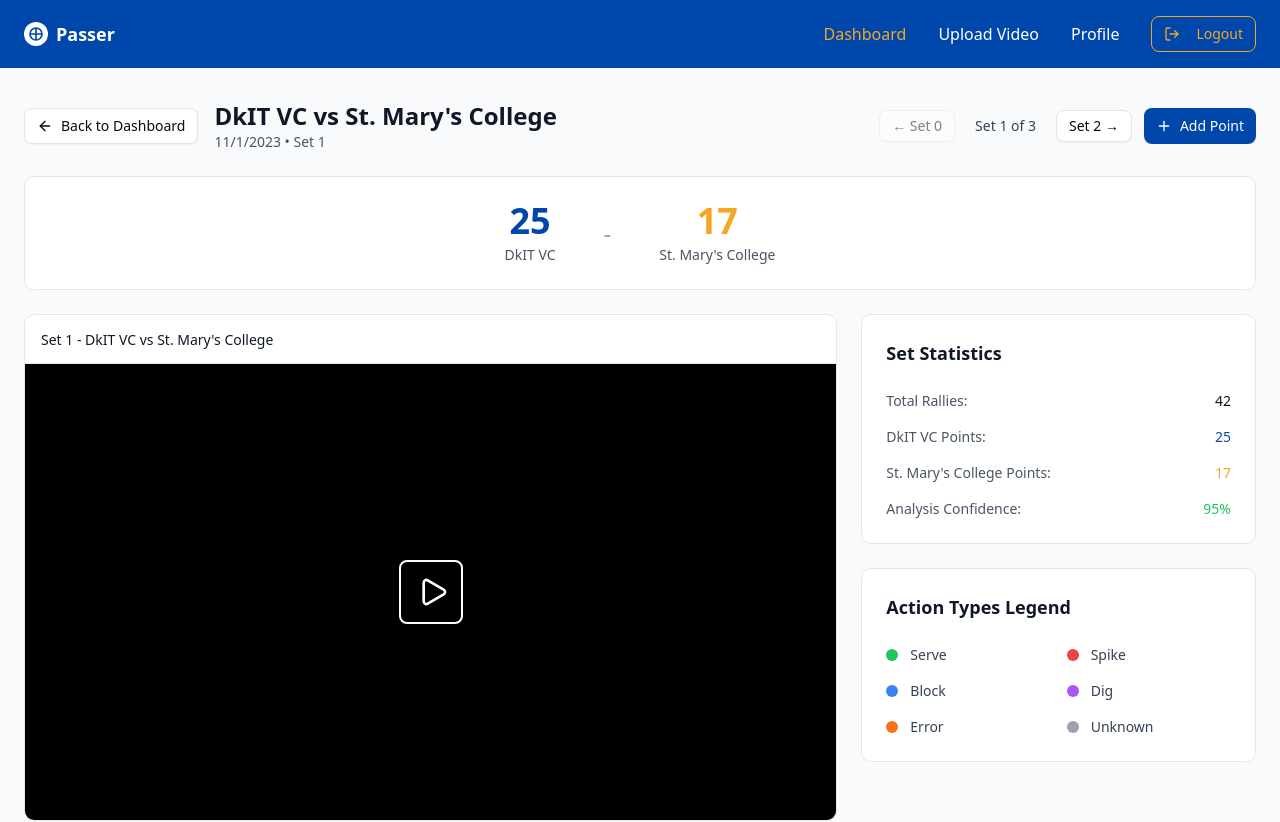
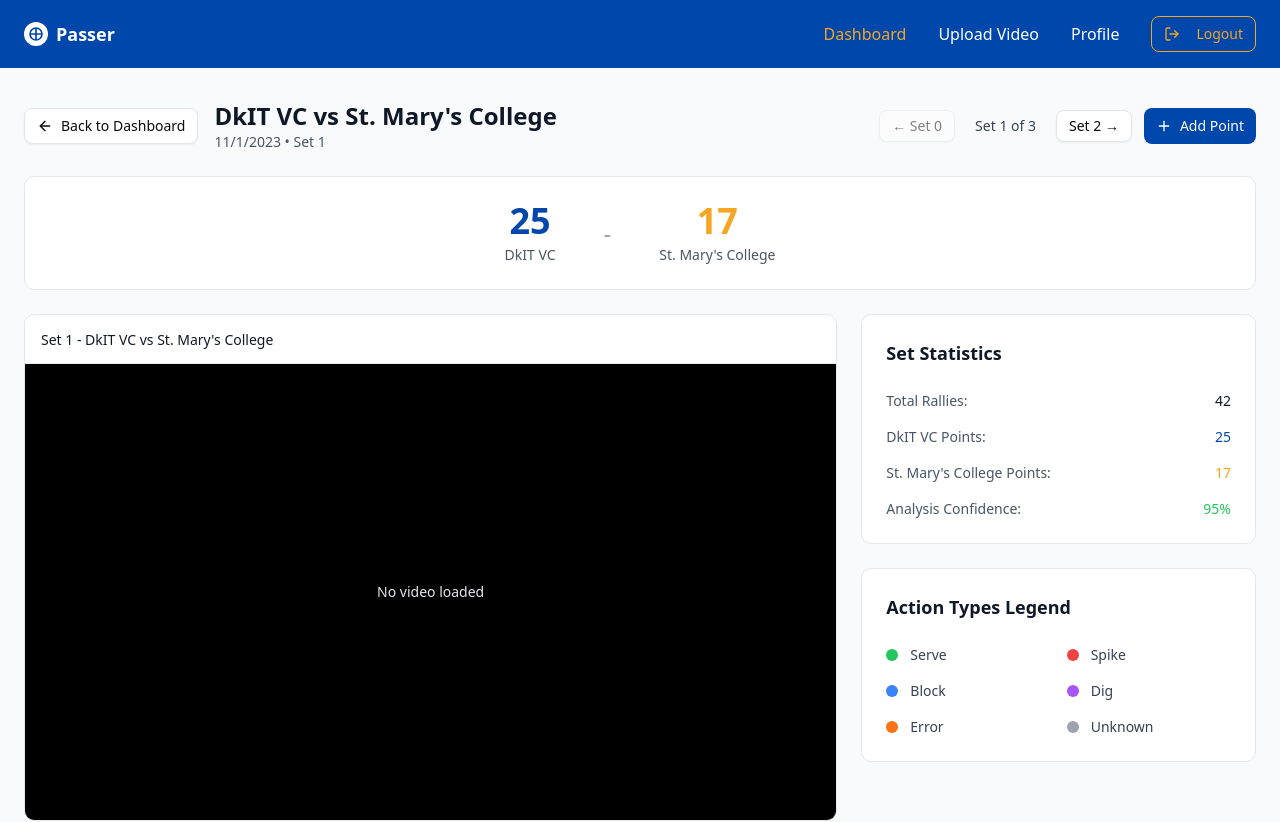
Before and after one commit to Tracksy-dev/passer, a Next.js app: page /match/1/set/1 in a window 1280 px wide. Shown: the top 822 px of the page. Built offline with nearby package versions, Linux system fonts and the light colour scheme.

Commit message:
feat(videoPlayer): add seeking and src

```diff
--- a/components/video-player.tsx
+++ b/components/video-player.tsx
@@ -1,12 +1,41 @@
 "use client";
 
-import { Play } from "lucide-react";
+import React, { forwardRef, useImperativeHandle, useRef } from "react";
+
+export type VideoPlayerHandle = {
+  seekTo: (seconds: number) => void;
+  getCurrentTime: () => number;
+  play: () => void;
+  pause: () => void;
+};
 
 interface VideoPlayerProps {
   title?: string;
+  src?: string | null;
 }
 
-export function VideoPlayer({ title = "Match Replay" }: VideoPlayerProps) {
+export const VideoPlayer = forwardRef<VideoPlayerHandle, VideoPlayerProps>(
+  function VideoPlayer({ title = "Match Replay", src }, ref) {
+    const videoRef = useRef<HTMLVideoElement | null>(null);
+
+    useImperativeHandle(ref, () => ({
+      seekTo: (seconds: number) => {
+        const el = videoRef.current;
+        if (!el) return;
+
+        // clamp to >= 0; if metadata not loaded, duration may be NaN
+        const t = Math.max(0, seconds);
+        el.currentTime = t;
+      },
+      getCurrentTime: () => videoRef.current?.currentTime ?? 0,
+      play: () => {
+        videoRef.current?.play();
+      },
+      pause: () => {
+        videoRef.current?.pause();
+      },
+    }));
+
     return (
       <div className="bg-white rounded-lg border border-gray-200 overflow-hidden">
         {title && (
@@ -14,15 +43,23 @@ export function VideoPlayer({ title = "Match Replay" }: VideoPlayerProps) {
             <span className="text-sm font-medium text-gray-900">{title}</span>
           </div>
         )}
-      <div className="relative aspect-video bg-black flex items-center justify-center">
-        {/* Play Button Overlay */}
-        <button
-          className="w-16 h-16 border-2 border-white rounded-md flex items-center justify-center hover:bg-white/10 transition-colors"
-          aria-label="Play video"
-        >
-          <Play className="w-8 h-8 text-white ml-1" fill="transparent" />
-        </button>
+
+        <div className="relative aspect-video bg-black">
+          {src ? (
+            <video
+              ref={videoRef}
+              src={src}
+              controls
+              className="w-full h-full"
+              preload="metadata"
+            />
+          ) : (
+            <div className="w-full h-full flex items-center justify-center text-sm text-gray-200">
+              No video loaded
+            </div>
+          )}
         </div>
       </div>
     );
   }
+);
```
Lines whose indentation alone changed are shown as unchanged.
